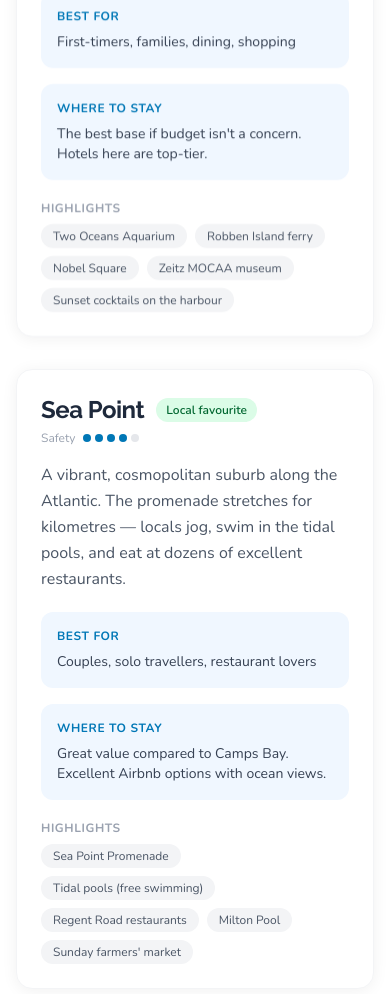
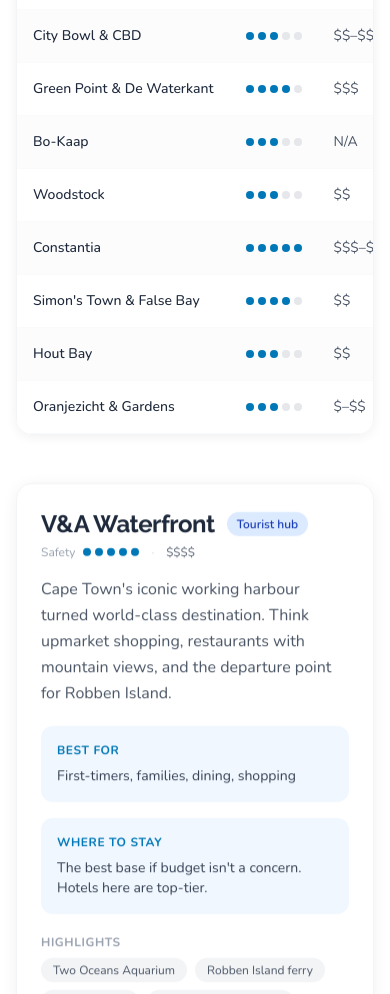
Before and after one commit to RossouwMaritz/cpt-travel, a Next.js app: page /neighborhoods in a window 390 px wide. Shown: the part 1003-1997 px from the top of the page. Built offline with nearby package versions, Linux system fonts and the light colour scheme.

Commit message:
feat: Add neigbourhoods page

```diff
--- a/next-sitemap.config.js
+++ b/next-sitemap.config.js
@@ -10,7 +10,7 @@
       '/': 1.0,
       '/safety': 0.9,
       '/best-time-to-visit': 0.8,
-      '/neighborhoods': 0.6,
+      '/neighborhoods': 0.7,
       '/attractions': 0.6,
       '/travel-tips': 0.6,
     }
--- a/src/app/neighborhoods/page.tsx
+++ b/src/app/neighborhoods/page.tsx
@@ -3,11 +3,12 @@
 import PageHero from '@/components/ui/PageHero'
 import AnimateIn from '@/components/ui/AnimateIn'
 import Button from '@/components/ui/Button'
-import Link from 'next/link'
+import AffiliateSlot from '@/components/safety/AffiliateSlot'
+import { viatorUrl } from '@/lib/viator'
 
 export const metadata: Metadata = buildMetadata({
   title: 'Cape Town Neighborhoods — Where to Stay and Explore',
-  description: 'A guide to Cape Town\'s best neighborhoods — V&A Waterfront, Camps Bay, Sea Point, Bo-Kaap, Woodstock, and more. Find out where to stay, eat, and explore.',
+  description: 'Where to stay in Cape Town — honest breakdown of every neighborhood with safety ratings, budget levels, and what to expect. V&A Waterfront, Camps Bay, Sea Point, and more.',
   path: '/neighborhoods',
 })
 
@@ -17,6 +18,7 @@
     tag: 'Tourist hub',
     tagColor: 'bg-blue-100 text-blue-800',
     safety: 5,
+    budget: '$$$$',
     vibe: 'Cape Town\'s iconic working harbour turned world-class destination. Think upmarket shopping, restaurants with mountain views, and the departure point for Robben Island.',
     bestFor: 'First-timers, families, dining, shopping',
     highlights: ['Two Oceans Aquarium', 'Robben Island ferry', 'Nobel Square', 'Zeitz MOCAA museum', 'Sunset cocktails on the harbour'],
@@ -27,6 +29,7 @@
     tag: 'Local favourite',
     tagColor: 'bg-green-100 text-green-800',
     safety: 4,
+    budget: '$$',
     vibe: 'A vibrant, cosmopolitan suburb along the Atlantic. The promenade stretches for kilometres — locals jog, swim in the tidal pools, and eat at dozens of excellent restaurants.',
     bestFor: 'Couples, solo travellers, restaurant lovers',
     highlights: ['Sea Point Promenade', 'Tidal pools (free swimming)', 'Regent Road restaurants', 'Milton Pool', 'Sunday farmers\' market'],
@@ -37,6 +40,7 @@
     tag: 'Glamorous',
     tagColor: 'bg-amber-100 text-amber-800',
     safety: 5,
+    budget: '$$$$',
     vibe: 'The glamorous Atlantic beach suburb. White sandy beach backed by the Twelve Apostles mountain range, lined with buzzing restaurants and bars. Pure Cape Town postcard.',
     bestFor: 'Beach lovers, sundowner seekers, special occasions',
     highlights: ['Camps Bay Beach', 'Bakoven tidal pools', 'The Strip (restaurants)', 'Chapman\'s Peak day trip', 'Sunset from the beach'],
@@ -47,6 +51,7 @@
     tag: 'Historic centre',
     tagColor: 'bg-slate-100 text-slate-800',
     safety: 3,
+    budget: '$$–$$$',
     vibe: 'The commercial heart of Cape Town, flanked by Devil\'s Peak, Lion\'s Head, and Signal Hill. Home to museums, galleries, Long Street nightlife, and the Bo-Kaap on its slopes.',
     bestFor: 'Culture, history, nightlife, budget options',
     highlights: ['Long Street', 'Bo-Kaap (walks)', 'Castle of Good Hope', 'Company\'s Garden', 'Kloof Street restaurants'],
@@ -57,6 +62,7 @@
     tag: 'Trendy village',
     tagColor: 'bg-teal-100 text-teal-800',
     safety: 4,
+    budget: '$$$',
     vibe: 'De Waterkant is Cape Town\'s colourful, cobblestoned "village" — compact, walkable, full of boutique shops and restaurants. Green Point extends to Cape Town Stadium and the urban park.',
     bestFor: 'Boutique shopping, café culture, lively evenings',
     highlights: ['De Waterkant village streets', 'Cape Town Stadium area', 'Green Point Urban Park', 'Somerset Road restaurants', 'Weekend market'],
@@ -67,26 +73,45 @@
     tag: 'Cultural gem',
     tagColor: 'bg-rose-100 text-rose-800',
     safety: 3,
+    budget: 'N/A',
     vibe: 'One of Cape Town\'s most photogenic neighbourhoods — steep cobblestone streets lined with brightly painted houses. Home to the Cape Malay community for over 200 years.',
     bestFor: 'Photography, culture, Cape Malay cuisine',
     highlights: ['Iconic painted houses', 'Bo-Kaap Museum', 'Cape Malay cooking classes', 'Wale Street mosque', 'Stunning Signal Hill views'],
     stay: 'Not the best area to stay in; better visited on a day trip from Sea Point or the V&A.',
+    affiliateSlot: {
+      slotId: 'bokaap-cooking',
+      variant: 'tour' as const,
+      title: 'Book a Cape Malay Cooking Class',
+      description: 'Learn to cook authentic Bo-Kaap dishes with a local family — one of the most memorable experiences in Cape Town.',
+      ctaText: 'Find Cooking Classes on Viator',
+      ctaHref: viatorUrl('Bo-Kaap Cape Malay cooking class Cape Town', 'nbhd-bokaap-cooking'),
+    },
   },
   {
     name: 'Woodstock',
     tag: 'Creative quarter',
     tagColor: 'bg-orange-100 text-orange-800',
     safety: 3,
+    budget: '$$',
     vibe: 'Cape Town\'s rapidly gentrifying creative district. Street art, design studios, craft breweries, and the Old Biscuit Mill market share space with older industrial buildings.',
     bestFor: 'Art, food markets, craft beer, design',
     highlights: ['The Old Biscuit Mill (Saturdays)', 'Street art murals', 'Neighbourgoods Market', 'Craft breweries', 'Independent coffee shops'],
     stay: 'Fine for the adventurous. Take Uber at night. Best visited from a base elsewhere.',
+    affiliateSlot: {
+      slotId: 'township-tour-nbhd',
+      variant: 'local-guide' as const,
+      title: 'Explore Cape Town\'s Townships with a Local Guide',
+      description: 'A guided township tour is one of the most meaningful experiences in Cape Town — and the only way to visit safely.',
+      ctaText: 'Browse Township Tours',
+      ctaHref: viatorUrl('Cape Town township tour', 'nbhd-township'),
+    },
   },
   {
     name: 'Constantia',
     tag: 'Wine valley',
     tagColor: 'bg-purple-100 text-purple-800',
     safety: 5,
+    budget: '$$$–$$$$',
     vibe: 'Cape Town\'s prestigious southern suburb, nestled in the Constantia Valley. Home to some of South Africa\'s oldest wine estates, lush gardens, and excellent restaurants among the vines.',
     bestFor: 'Wine tasting, families, fine dining, relaxation',
     highlights: ['Groot Constantia wine estate', 'Steenberg Vineyards', 'Buitenverwachting', 'Kirstenbosch (nearby)', 'Constantia Village shopping'],
@@ -97,10 +122,33 @@
     tag: 'Coastal escape',
     tagColor: 'bg-cyan-100 text-cyan-800',
     safety: 4,
+    budget: '$$',
     vibe: 'A historic naval town on the False Bay coast, 40 minutes from the city. Charming Victorian architecture, whale watching in season, and home to the famous Boulders penguin colony.',
     bestFor: 'Wildlife, day trips, whale watching, history',
     highlights: ['Boulders Beach penguins', 'Whale watching (July–Nov)', 'Simon\'s Town Museum', 'Cape Point day trip', 'Jubilee Square seafood restaurants'],
     stay: 'Great for a night or two as part of a Cape Peninsula road trip.',
+  },
+  {
+    name: 'Hout Bay',
+    tag: 'Harbour town',
+    tagColor: 'bg-teal-100 text-teal-800',
+    safety: 3,
+    budget: '$$',
+    vibe: 'A working fishing harbour set in a dramatic mountain-ringed bay, 20 minutes from Camps Bay. Seal boat trips, a weekend market, fresh fish, and easy access to Chapman\'s Peak make it a great base for Peninsula exploration.',
+    bestFor: 'Boat trips, seafood, Peninsula road trips',
+    highlights: ['Duiker Island seal colony', 'Hout Bay Market (Thu & weekends)', 'Fresh snoek from the harbour', 'Sentinel hiking trail', 'Chapman\'s Peak access'],
+    stay: 'Good self-catering options in the valley. Lower prices than the Atlantic Seaboard with more space.',
+  },
+  {
+    name: 'Oranjezicht & Gardens',
+    tag: 'Budget-friendly',
+    tagColor: 'bg-lime-100 text-lime-800',
+    safety: 3,
+    budget: '$–$$',
+    vibe: 'Leafy residential suburbs climbing the lower slopes of Table Mountain, just above the City Bowl. Popular with hikers and budget travellers. Close to the major trailheads and Kloof Street.',
+    bestFor: 'Budget travellers, hikers, long stays',
+    highlights: ['Table Mountain trailheads', 'Oranjezicht City Farm Market', 'Kloof Street restaurants', 'De Waal Park', 'Short walk to City Bowl'],
+    stay: 'Best value for money in a well-located, generally safe area. Guesthouses and Airbnbs at reasonable prices.',
   },
 ]
 
@@ -136,11 +184,48 @@
         </AnimateIn>
       </div>
 
+      {/* Comparison table */}
+      <div className="max-w-4xl mx-auto px-4 sm:px-6 lg:px-8 pb-12">
+        <AnimateIn direction="up">
+          <h2 className="font-display text-2xl font-bold text-brand-slate mb-4">At a Glance</h2>
+          <div className="overflow-x-auto rounded-2xl border border-gray-100 shadow-[0_2px_12px_rgba(0,0,0,0.06)]">
+            <table className="w-full text-sm">
+              <thead>
+                <tr className="bg-brand-mist border-b border-gray-100">
+                  <th className="text-left p-4 font-semibold text-brand-slate">Neighborhood</th>
+                  <th className="text-left p-4 font-semibold text-brand-slate">Safety</th>
+                  <th className="text-left p-4 font-semibold text-brand-slate">Budget</th>
+                  <th className="text-left p-4 font-semibold text-brand-slate hidden sm:table-cell">Best for</th>
+                </tr>
+              </thead>
+              <tbody>
+                {neighborhoods.map((n, i) => (
+                  <tr key={n.name} className={`border-b border-gray-50 ${i % 2 === 0 ? 'bg-white' : 'bg-gray-50/50'}`}>
+                    <td className="p-4 font-medium text-brand-slate whitespace-nowrap">
+                      <a href={`#${n.name.toLowerCase().replace(/[^a-z0-9]+/g, '-')}`} className="hover:text-brand-ocean transition-colors">
+                        {n.name}
+                      </a>
+                    </td>
+                    <td className="p-4"><SafetyDots rating={n.safety} /></td>
+                    <td className="p-4 text-gray-600 whitespace-nowrap">{n.budget}</td>
+                    <td className="p-4 text-gray-500 hidden sm:table-cell">{n.bestFor}</td>
+                  </tr>
+                ))}
+              </tbody>
+            </table>
+          </div>
+        </AnimateIn>
+      </div>
+
       {/* Neighborhood cards */}
       <div className="max-w-4xl mx-auto px-4 sm:px-6 lg:px-8 pb-16 space-y-8">
         {neighborhoods.map((n, i) => (
-          <AnimateIn key={n.name} direction="up" delay={i * 60} threshold={0.06}>
-            <article className="bg-white rounded-2xl border border-gray-100 shadow-[0_2px_16px_rgba(0,0,0,0.06)] overflow-hidden hover:shadow-[0_8px_32px_rgba(0,0,0,0.1)] transition-shadow duration-300">
+          <div key={n.name}>
+            <AnimateIn direction="up" delay={i * 40} threshold={0.06}>
+              <article
+                id={n.name.toLowerCase().replace(/[^a-z0-9]+/g, '-')}
+                className="bg-white rounded-2xl border border-gray-100 shadow-[0_2px_16px_rgba(0,0,0,0.06)] overflow-hidden hover:shadow-[0_8px_32px_rgba(0,0,0,0.1)] transition-shadow duration-300"
+              >
                 <div className="p-6 sm:p-8">
                   <div className="flex flex-wrap items-start justify-between gap-3 mb-4">
                     <div>
@@ -148,9 +233,13 @@
                         <h2 className="font-display text-2xl font-bold text-brand-slate">{n.name}</h2>
                         <span className={`text-xs font-semibold px-2.5 py-1 rounded-full ${n.tagColor}`}>{n.tag}</span>
                       </div>
+                      <div className="flex items-center gap-3">
                         <div className="flex items-center gap-2">
                           <span className="text-xs text-gray-400">Safety</span>
                           <SafetyDots rating={n.safety} />
+                        </div>
+                        <span className="text-xs text-gray-300">·</span>
+                        <span className="text-xs text-gray-500 font-medium">{n.budget}</span>
                       </div>
                     </div>
                   </div>
@@ -179,6 +268,11 @@
                 </div>
               </article>
             </AnimateIn>
+
+            {n.affiliateSlot && (
+              <AffiliateSlot {...n.affiliateSlot} enabled={true} />
+            )}
+          </div>
         ))}
       </div>
 
```
Also changed, not shown: 1 other file (tests, documents, lock files or other folders). Lines whose indentation alone changed are shown as unchanged.
